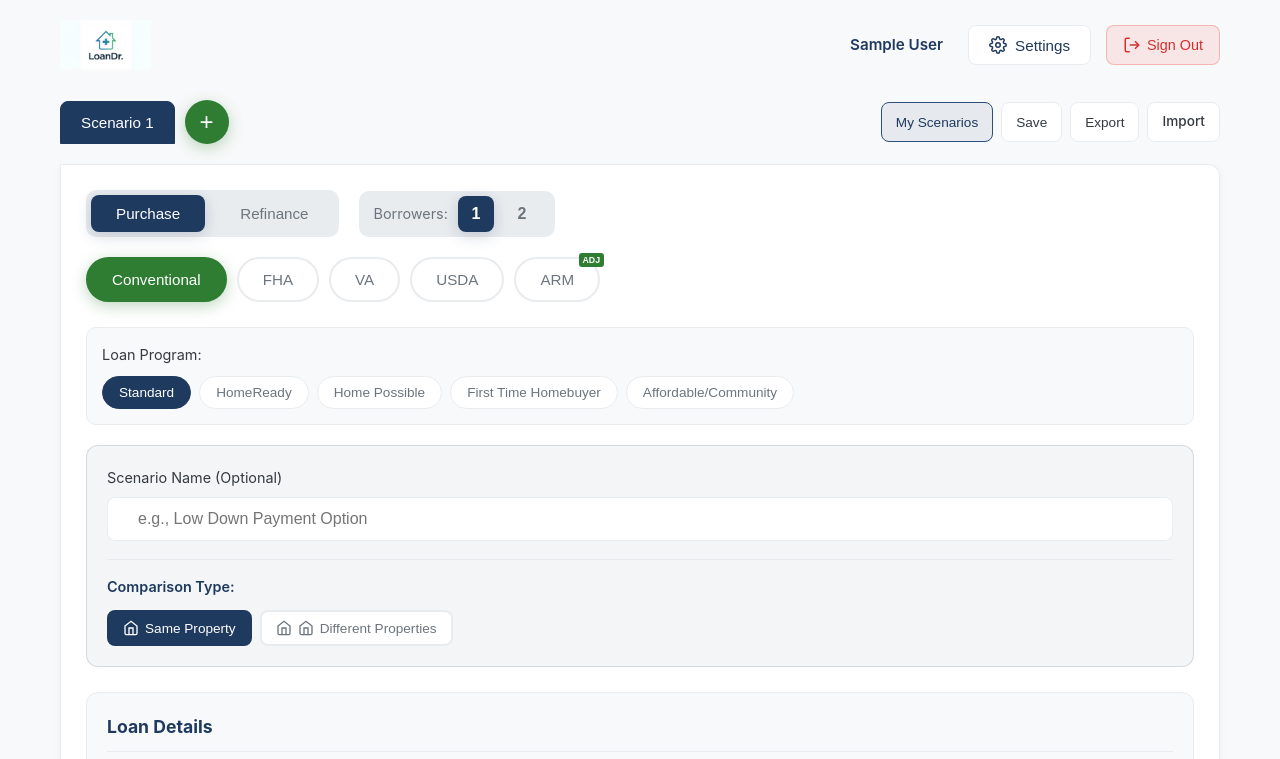
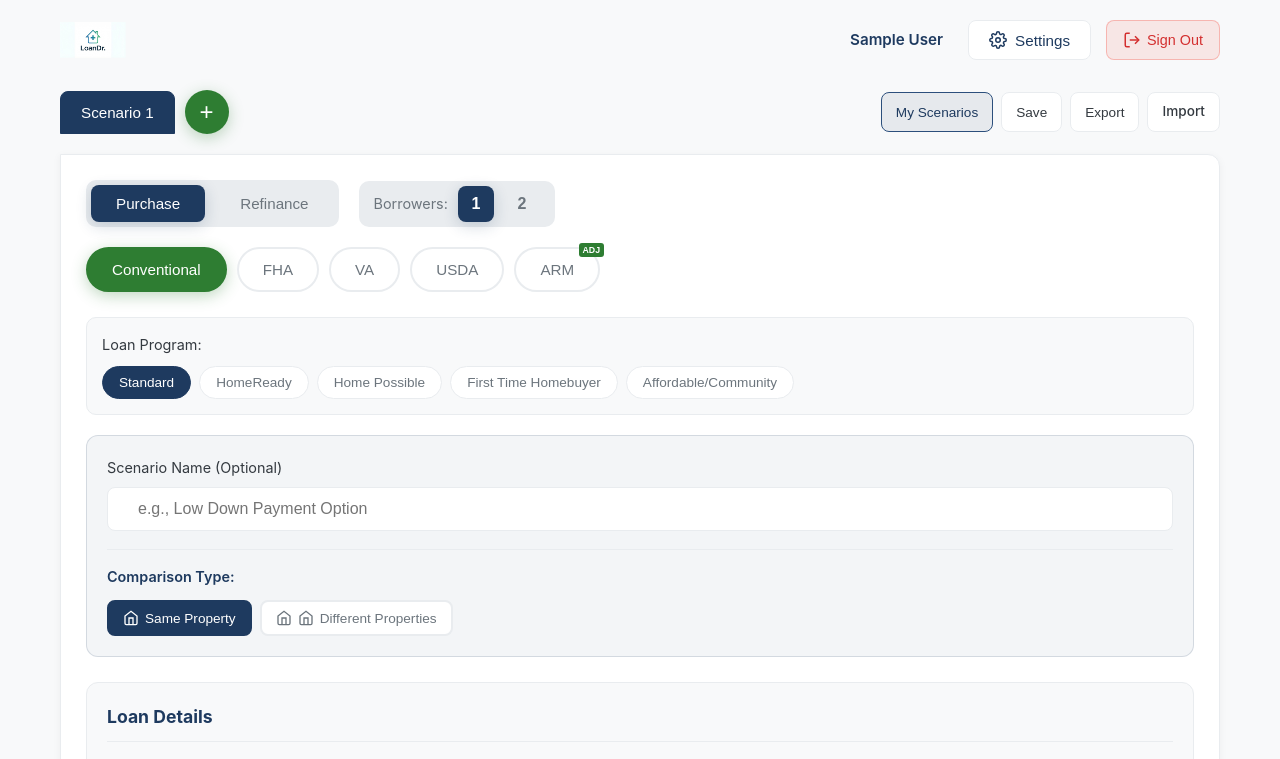
Before and after one commit to Jblood21/Loan-Comparison-, a plain HTML site: page index.html in a window 1280 px wide. Shown: the top 759 px of the page. Drawn offline with nearby package versions, Linux system fonts and the light colour scheme; sample sign-in values are in the browser's storage.

Commit message:
Reduce header logo size to fit original space

```diff
--- a/styles.css
+++ b/styles.css
@@ -122,7 +122,7 @@ header {
 }
 
 .logo-img-header {
-    height: 50px;
+    height: 36px;
     width: auto;
     object-fit: contain;
     background: transparent;
```
